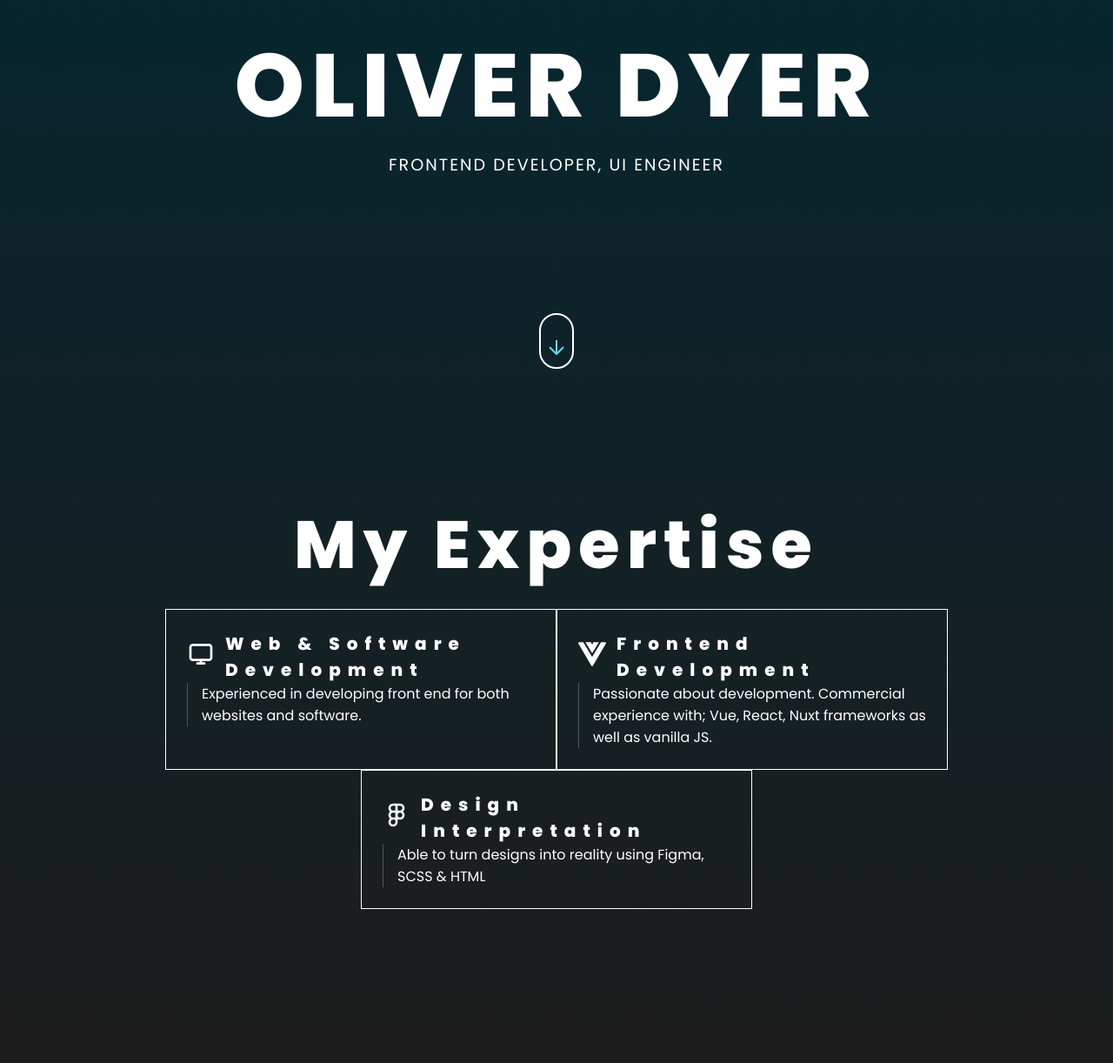
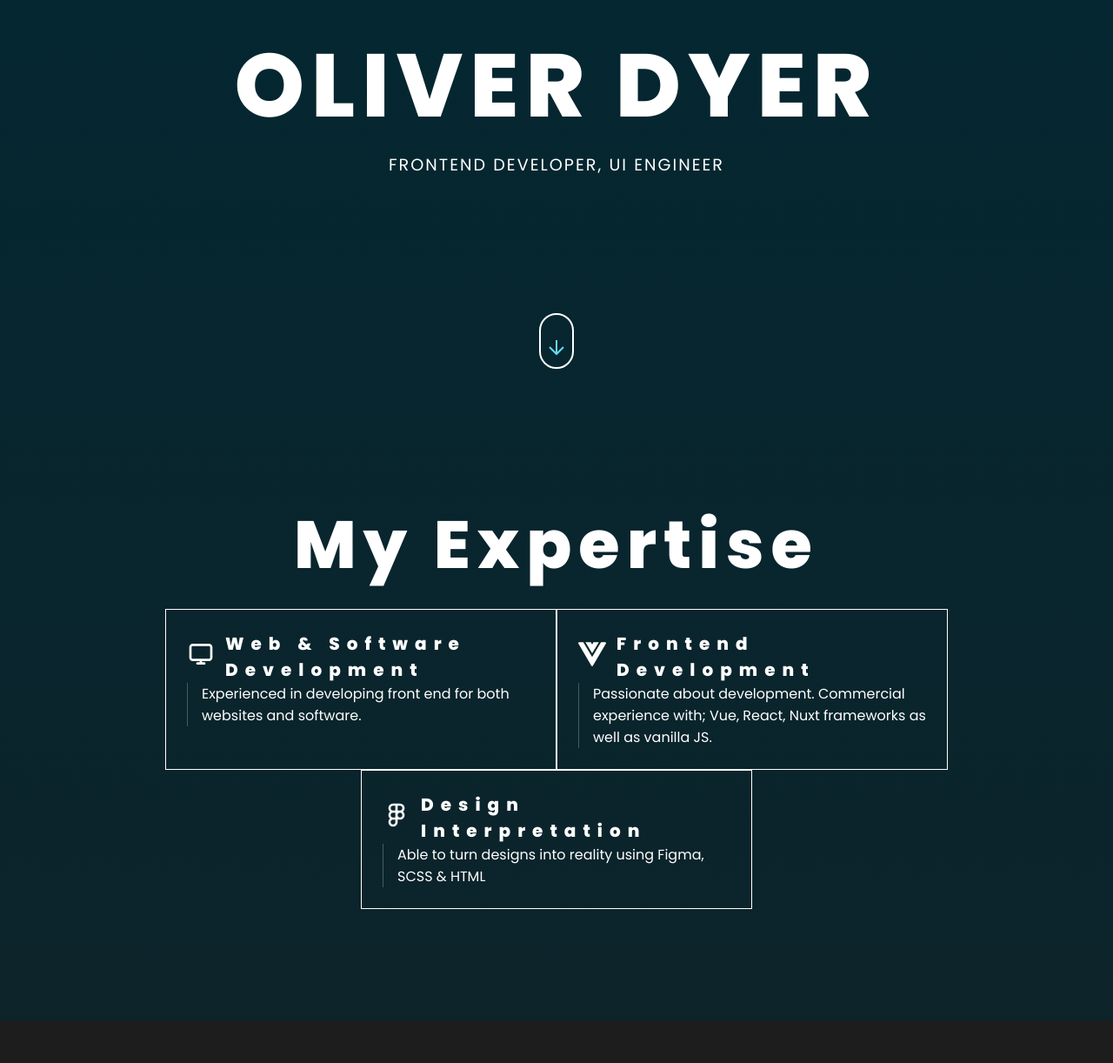
Before and after one commit to otd1990/new-portfolio-2025, a Vue app: page / in a window 1280 px wide. Shown: the part 248-1470 px from the top of the page at 87% size. Built offline with nearby package versions, Linux system fonts and the light colour scheme; some icons are missing; what @tsparticles/vue3 would draw is missing.

Commit message:
Updating to fix visual issue

```diff
--- a/src/App.vue
+++ b/src/App.vue
@@ -42,9 +42,9 @@ const handleScroll = () => {
 </template>
 
 <style scoped>
-#main {
+/* #main {
   height: 100dvh;
-}
+} */
 
 .canvas-bg {
   background: linear-gradient(#042731 5%, #1d1d1d 95%);
```
